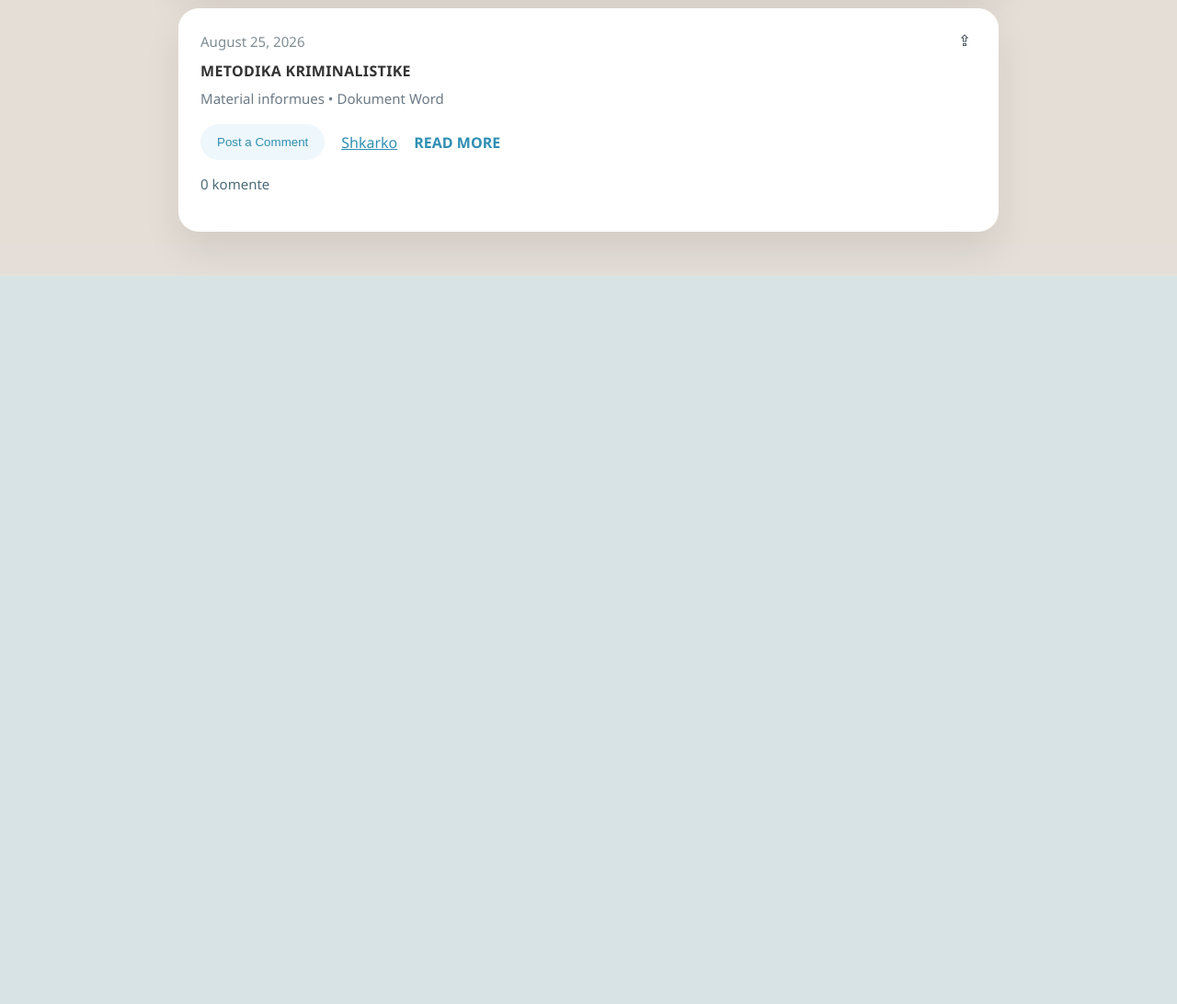
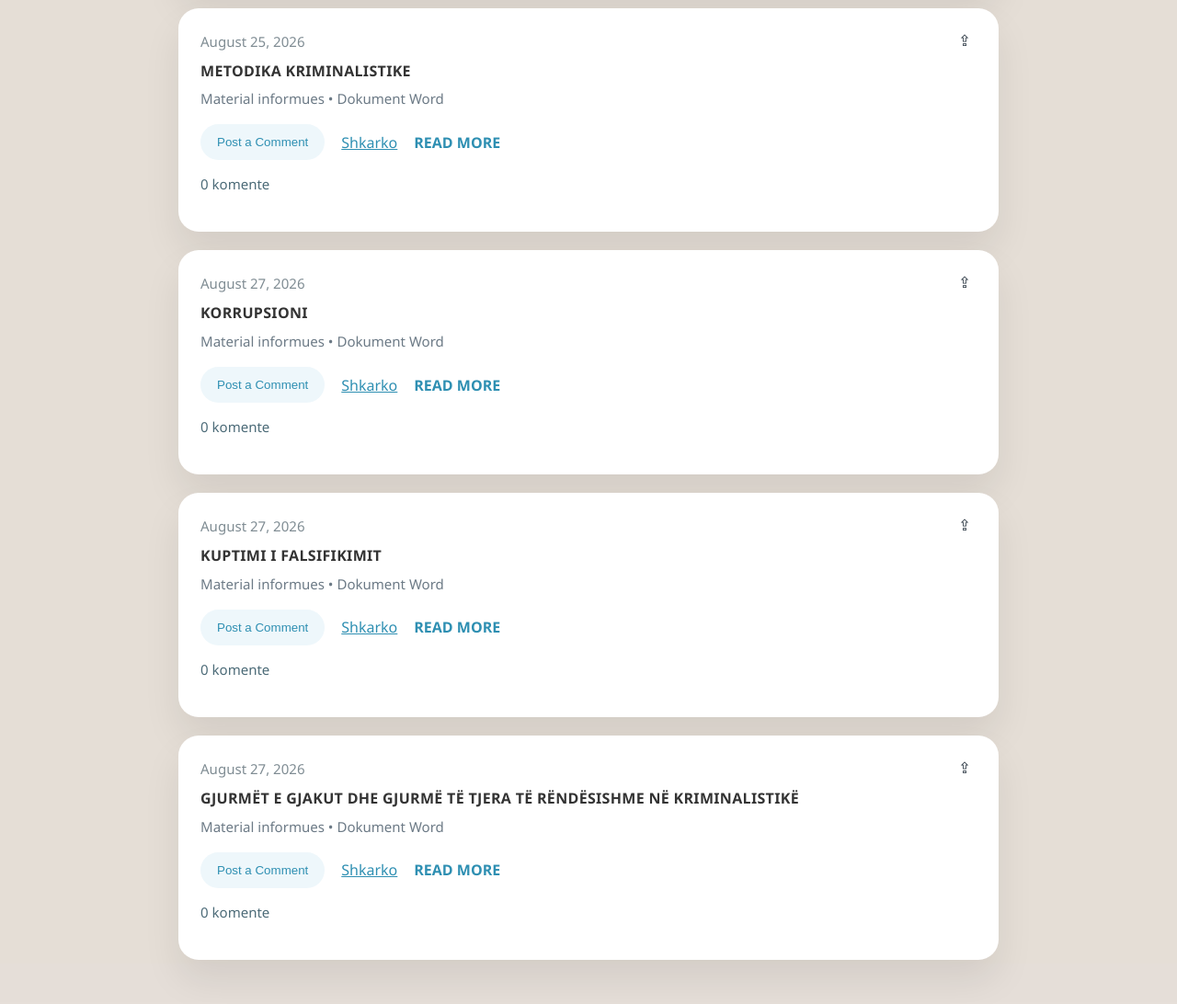
Before and after one commit to genisameta/Materiale-Juridike-Genisa-Meta, a website: page index.html in a window 1280 px wide. Shown: the part 3239-4331 px from the top of the page at 92% size. Before the commit the page ends 3539 px from the top, so only its background shows below. Drawn offline with Linux system fonts and the light colour scheme; files whose address does not match are found by name.

Commit message:
index.html

```diff
--- a/index.html
+++ b/index.html
@@ -324,6 +324,66 @@
       <div class="comment-list"></div>
       <button class="share-button" aria-label="Share post">⇪</button>
     </section>
+    <section class="post-card" data-post-id="post-14">
+      <div class="post-date">August 27, 2026</div>
+      <h2>KORRUPSIONI</h2>
+      <p class="post-subtitle">Material informues • Dokument Word</p>
+
+      <div class="post-actions">
+        <button class="comment-button" type="button">Post a Comment</button>
+        <a class="download-button" href="KORRUPSIONI DHE DETAJET RRETH TIJ.docx" download>Shkarko</a>
+        <a class="read-more" href="post-korrupsioni.html" target="_blank" rel="noopener">READ MORE</a>
+      </div>
+      <div class="comment-meta">
+        <span class="comment-count">0 komente</span>
+      </div>
+      <div class="comment-form hidden">
+        <textarea class="comment-input" placeholder="Shkruaj koment..." rows="3"></textarea>
+        <button class="submit-comment-button" type="button">Dërgo</button>
+      </div>
+      <div class="comment-list"></div>
+      <button class="share-button" aria-label="Share post">⇪</button>
+    </section>
+    <section class="post-card" data-post-id="post-15">
+      <div class="post-date">August 27, 2026</div>
+      <h2>KUPTIMI I FALSIFIKIMIT</h2>
+      <p class="post-subtitle">Material informues • Dokument Word</p>
+
+      <div class="post-actions">
+        <button class="comment-button" type="button">Post a Comment</button>
+        <a class="download-button" href="FALSIFIKIMI.docx" download>Shkarko</a>
+        <a class="read-more" href="post-falsifikimi.html" target="_blank" rel="noopener">READ MORE</a>
+      </div>
+      <div class="comment-meta">
+        <span class="comment-count">0 komente</span>
+      </div>
+      <div class="comment-form hidden">
+        <textarea class="comment-input" placeholder="Shkruaj koment..." rows="3"></textarea>
+        <button class="submit-comment-button" type="button">Dërgo</button>
+      </div>
+      <div class="comment-list"></div>
+      <button class="share-button" aria-label="Share post">⇪</button>
+    </section>
+    <section class="post-card" data-post-id="post-16">
+      <div class="post-date">August 27, 2026</div>
+      <h2>GJURMËT E GJAKUT DHE GJURMË TË TJERA TË RËNDËSISHME NË KRIMINALISTIKË</h2>
+      <p class="post-subtitle">Material informues • Dokument Word</p>
+
+      <div class="post-actions">
+        <button class="comment-button" type="button">Post a Comment</button>
+        <a class="download-button" href="GJURMËT E GJAKUT.docx" download>Shkarko</a>
+        <a class="read-more" href="post-gjurmët-e-gjakut.html" target="_blank" rel="noopener">READ MORE</a>
+      </div>
+      <div class="comment-meta">
+        <span class="comment-count">0 komente</span>
+      </div>
+      <div class="comment-form hidden">
+        <textarea class="comment-input" placeholder="Shkruaj koment..." rows="3"></textarea>
+        <button class="submit-comment-button" type="button">Dërgo</button>
+      </div>
+      <div class="comment-list"></div>
+      <button class="share-button" aria-label="Share post">⇪</button>
+    </section>
   </main>
   <script>
     const menuButton = document.querySelector('.menu-button');
```
